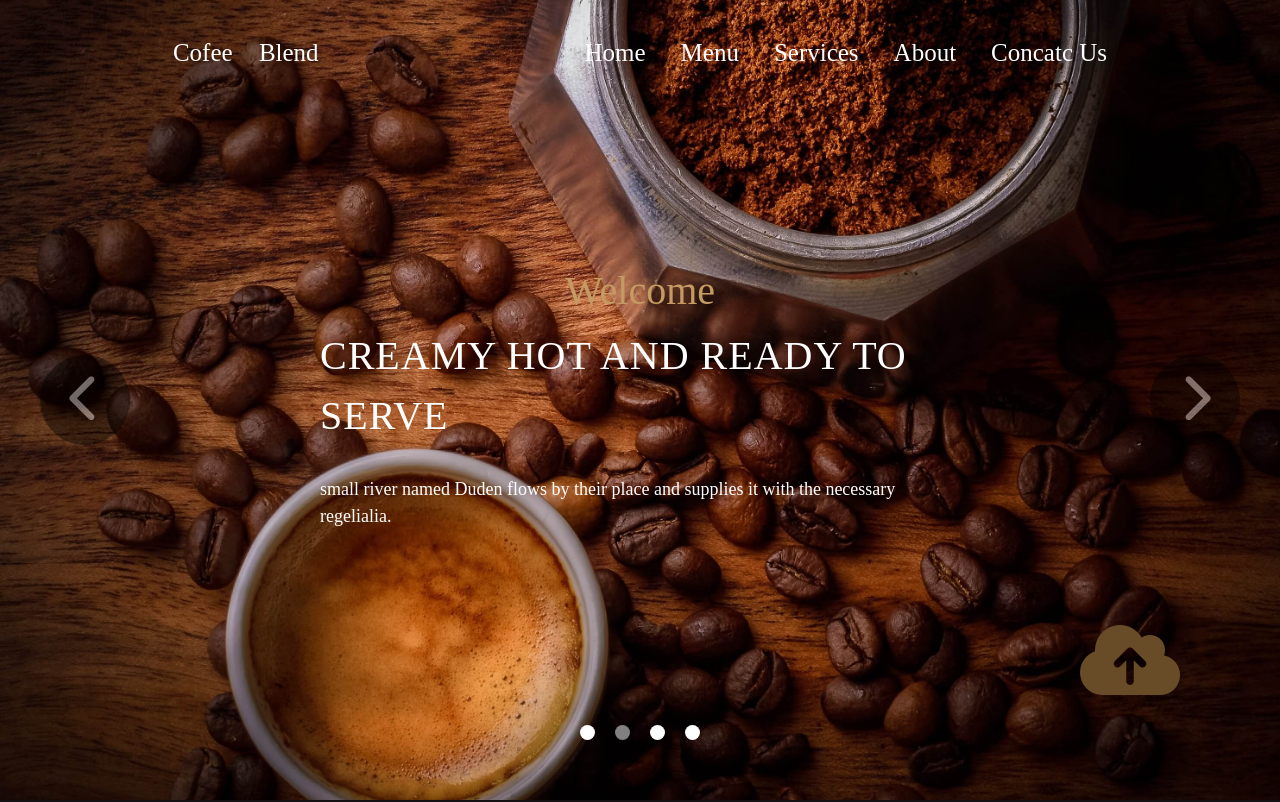
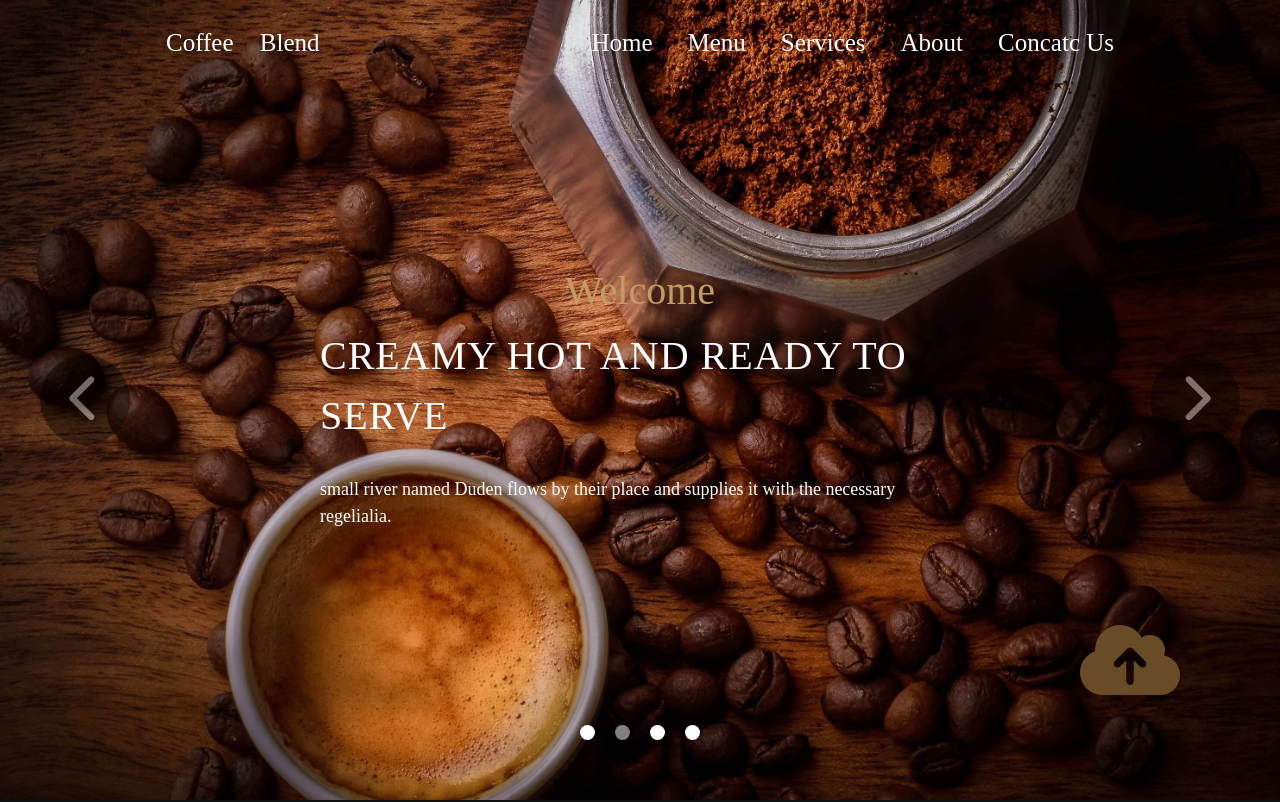
Before and after one commit to KetNanuashvili/js-project, a plain HTML site: page index.html in a window 1280 px wide. Shown: the top 802 px of the page. Drawn offline with Linux system fonts and the light colour scheme.

Commit message:
add header

```diff
--- a/css/style.css
+++ b/css/style.css
@@ -7,14 +7,21 @@ header{
     width: 100%;
     top: 0;
     z-index: 100;
+    transition: 0.3s ease-in-out;
+}
+.nav-active {
+    background-color:black;
+    opacity: 90%;
+    box-shadow: 5px -1px 12px -5px grey;
 }
 .navigation-wraper{
     display: flex;
     justify-content: space-around;
-    padding: 40px;
+    padding: 30px;
     position: relative;
 
 }
+
 #nav-ul{
     display: flex;
 }
--- a/index.html
+++ b/index.html
@@ -11,9 +11,9 @@
         <title>Document</title>
 </head>
 <body>
-    <header>
+    <header class="nav-fixed">
     <div class="navigation-wraper">
-        <a href="#" class="a-tag">Cofee  <span> Blend</span></a>
+        <a href="#" class="a-tag">Coffee  <span> Blend</span></a>
         <nav class="navigation" id="navigation">
             <ul id="nav-ul">
                 <li class="li-tag class-li activeli" id="liTag">
--- a/script.js
+++ b/script.js
@@ -7,6 +7,15 @@ toggleBar.addEventListener('click', function(){
     toggleBar.classList.toggle('toggleActive');
     navBar.classList.toggle('overlay');
 })
+
+const navbar = document.querySelector('.nav-fixed');
+window.onscroll = () => {
+    if (window.scrollY > 300) {
+        navbar.classList.add('nav-active');
+    } else {
+        navbar.classList.remove('nav-active');
+    }
+};
 
 //header
 
```
